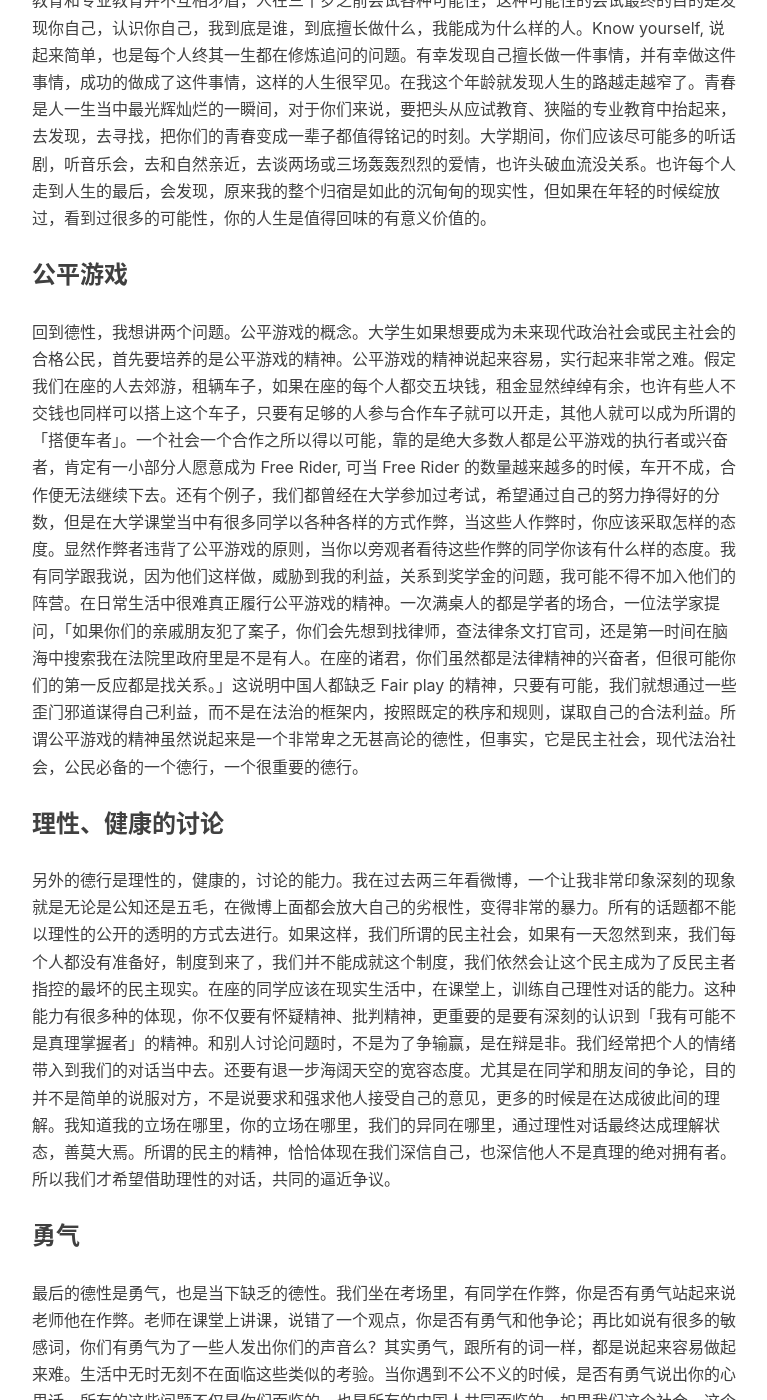
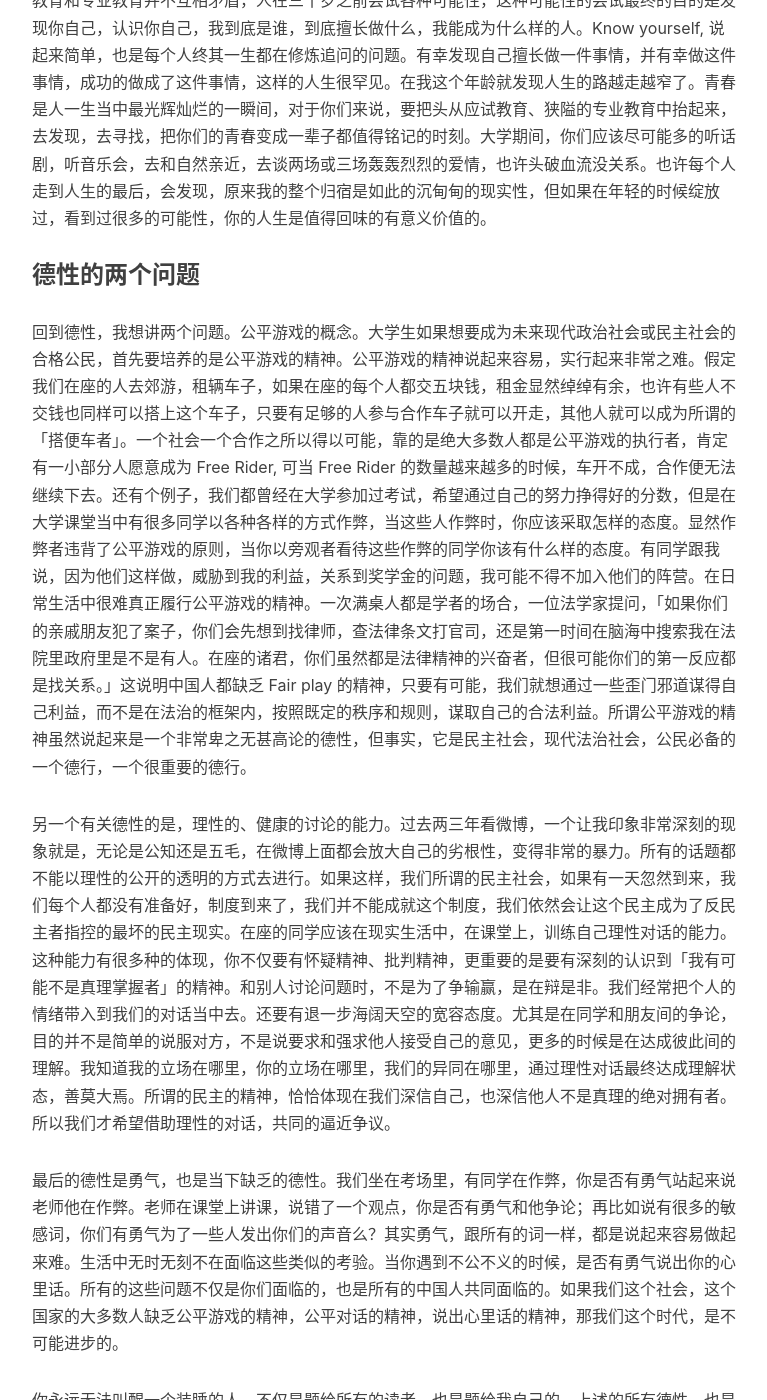
Before and after one commit to dgjj1991/LirenCollege.github.io, a Jekyll site: the page built from _posts/2013-04-28-zhoulian.md, in a window 1280 px wide and 1400 px high, scrolled down 1188 px. Shown: the whole window, without its empty margins (233-1000 px from the left). Built offline with Jekyll 4.4.1, drawn with Linux system fonts in a browser that asks for light colours; nearby versions of some CDN libraries; comment, search, counter and statistics services are not loaded; some of the changed text lies outside the part shown.

Commit message:
modified:   _posts/2013-04-28-zhoulian.md

```diff
--- a/_posts/2013-04-28-zhoulian.md
+++ b/_posts/2013-04-28-zhoulian.md
@@ -23,15 +23,11 @@ tags:
 
 前段时间参加通识教育和文明复兴的研讨会，遇到了非常多北大清华北航的老师，谈论起通识教育的意义和未来在哪里。什么叫做通识教育（General Education）？它不是培养专业性人才，也不是受了既定意识形态束缚的人才，要培养全人。古希腊概念，是全面的人。在专业上成就事业，在性格上培养文化修养，情感培养方面都要成为全面的人。在座谈会上说过不仅要成为知识青年文艺青年普通青年，要成为公共青年二逼青年，最怕成为单向度的人，片面发展某方面才能，忽略全面发展。通识教育和专业教育并不互相矛盾，人在三十岁之前尝试各种可能性，这种可能性的尝试最终的目的是发现你自己，认识你自己，我到底是谁，到底擅长做什么，我能成为什么样的人。Know yourself, 说起来简单，也是每个人终其一生都在修炼追问的问题。有幸发现自己擅长做一件事情，并有幸做这件事情，成功的做成了这件事情，这样的人生很罕见。在我这个年龄就发现人生的路越走越窄了。青春是人一生当中最光辉灿烂的一瞬间，对于你们来说，要把头从应试教育、狭隘的专业教育中抬起来，去发现，去寻找，把你们的青春变成一辈子都值得铭记的时刻。大学期间，你们应该尽可能多的听话剧，听音乐会，去和自然亲近，去谈两场或三场轰轰烈烈的爱情，也许头破血流没关系。也许每个人走到人生的最后，会发现，原来我的整个归宿是如此的沉甸甸的现实性，但如果在年轻的时候绽放过，看到过很多的可能性，你的人生是值得回味的有意义价值的。
 
-### 公平游戏
+### 德性的两个问题
 
-回到德性，我想讲两个问题。公平游戏的概念。大学生如果想要成为未来现代政治社会或民主社会的合格公民，首先要培养的是公平游戏的精神。公平游戏的精神说起来容易，实行起来非常之难。假定我们在座的人去郊游，租辆车子，如果在座的每个人都交五块钱，租金显然绰绰有余，也许有些人不交钱也同样可以搭上这个车子，只要有足够的人参与合作车子就可以开走，其他人就可以成为所谓的「搭便车者」。一个社会一个合作之所以得以可能，靠的是绝大多数人都是公平游戏的执行者或兴奋者，肯定有一小部分人愿意成为 Free Rider, 可当 Free Rider 的数量越来越多的时候，车开不成，合作便无法继续下去。还有个例子，我们都曾经在大学参加过考试，希望通过自己的努力挣得好的分数，但是在大学课堂当中有很多同学以各种各样的方式作弊，当这些人作弊时，你应该采取怎样的态度。显然作弊者违背了公平游戏的原则，当你以旁观者看待这些作弊的同学你该有什么样的态度。我有同学跟我说，因为他们这样做，威胁到我的利益，关系到奖学金的问题，我可能不得不加入他们的阵营。在日常生活中很难真正履行公平游戏的精神。一次满桌人的都是学者的场合，一位法学家提问，「如果你们的亲戚朋友犯了案子，你们会先想到找律师，查法律条文打官司，还是第一时间在脑海中搜索我在法院里政府里是不是有人。在座的诸君，你们虽然都是法律精神的兴奋者，但很可能你们的第一反应都是找关系。」这说明中国人都缺乏 Fair play 的精神，只要有可能，我们就想通过一些歪门邪道谋得自己利益，而不是在法治的框架内，按照既定的秩序和规则，谋取自己的合法利益。所谓公平游戏的精神虽然说起来是一个非常卑之无甚高论的德性，但事实，它是民主社会，现代法治社会，公民必备的一个德行，一个很重要的德行。
+回到德性，我想讲两个问题。公平游戏的概念。大学生如果想要成为未来现代政治社会或民主社会的合格公民，首先要培养的是公平游戏的精神。公平游戏的精神说起来容易，实行起来非常之难。假定我们在座的人去郊游，租辆车子，如果在座的每个人都交五块钱，租金显然绰绰有余，也许有些人不交钱也同样可以搭上这个车子，只要有足够的人参与合作车子就可以开走，其他人就可以成为所谓的「搭便车者」。一个社会一个合作之所以得以可能，靠的是绝大多数人都是公平游戏的执行者，肯定有一小部分人愿意成为 Free Rider, 可当 Free Rider 的数量越来越多的时候，车开不成，合作便无法继续下去。还有个例子，我们都曾经在大学参加过考试，希望通过自己的努力挣得好的分数，但是在大学课堂当中有很多同学以各种各样的方式作弊，当这些人作弊时，你应该采取怎样的态度。显然作弊者违背了公平游戏的原则，当你以旁观者看待这些作弊的同学你该有什么样的态度。有同学跟我说，因为他们这样做，威胁到我的利益，关系到奖学金的问题，我可能不得不加入他们的阵营。在日常生活中很难真正履行公平游戏的精神。一次满桌人都是学者的场合，一位法学家提问，「如果你们的亲戚朋友犯了案子，你们会先想到找律师，查法律条文打官司，还是第一时间在脑海中搜索我在法院里政府里是不是有人。在座的诸君，你们虽然都是法律精神的兴奋者，但很可能你们的第一反应都是找关系。」这说明中国人都缺乏 Fair play 的精神，只要有可能，我们就想通过一些歪门邪道谋得自己利益，而不是在法治的框架内，按照既定的秩序和规则，谋取自己的合法利益。所谓公平游戏的精神虽然说起来是一个非常卑之无甚高论的德性，但事实，它是民主社会，现代法治社会，公民必备的一个德行，一个很重要的德行。
 
-### 理性、健康的讨论
-
-另外的德行是理性的，健康的，讨论的能力。我在过去两三年看微博，一个让我非常印象深刻的现象就是无论是公知还是五毛，在微博上面都会放大自己的劣根性，变得非常的暴力。所有的话题都不能以理性的公开的透明的方式去进行。如果这样，我们所谓的民主社会，如果有一天忽然到来，我们每个人都没有准备好，制度到来了，我们并不能成就这个制度，我们依然会让这个民主成为了反民主者指控的最坏的民主现实。在座的同学应该在现实生活中，在课堂上，训练自己理性对话的能力。这种能力有很多种的体现，你不仅要有怀疑精神、批判精神，更重要的是要有深刻的认识到「我有可能不是真理掌握者」的精神。和别人讨论问题时，不是为了争输赢，是在辩是非。我们经常把个人的情绪带入到我们的对话当中去。还要有退一步海阔天空的宽容态度。尤其是在同学和朋友间的争论，目的并不是简单的说服对方，不是说要求和强求他人接受自己的意见，更多的时候是在达成彼此间的理解。我知道我的立场在哪里，你的立场在哪里，我们的异同在哪里，通过理性对话最终达成理解状态，善莫大焉。所谓的民主的精神，恰恰体现在我们深信自己，也深信他人不是真理的绝对拥有者。所以我们才希望借助理性的对话，共同的逼近争议。
-
-### 勇气
+另一个有关德性的是，理性的、健康的讨论的能力。过去两三年看微博，一个让我印象非常深刻的现象就是，无论是公知还是五毛，在微博上面都会放大自己的劣根性，变得非常的暴力。所有的话题都不能以理性的公开的透明的方式去进行。如果这样，我们所谓的民主社会，如果有一天忽然到来，我们每个人都没有准备好，制度到来了，我们并不能成就这个制度，我们依然会让这个民主成为了反民主者指控的最坏的民主现实。在座的同学应该在现实生活中，在课堂上，训练自己理性对话的能力。这种能力有很多种的体现，你不仅要有怀疑精神、批判精神，更重要的是要有深刻的认识到「我有可能不是真理掌握者」的精神。和别人讨论问题时，不是为了争输赢，是在辩是非。我们经常把个人的情绪带入到我们的对话当中去。还要有退一步海阔天空的宽容态度。尤其是在同学和朋友间的争论，目的并不是简单的说服对方，不是说要求和强求他人接受自己的意见，更多的时候是在达成彼此间的理解。我知道我的立场在哪里，你的立场在哪里，我们的异同在哪里，通过理性对话最终达成理解状态，善莫大焉。所谓的民主的精神，恰恰体现在我们深信自己，也深信他人不是真理的绝对拥有者。所以我们才希望借助理性的对话，共同的逼近争议。
 
 最后的德性是勇气，也是当下缺乏的德性。我们坐在考场里，有同学在作弊，你是否有勇气站起来说老师他在作弊。老师在课堂上讲课，说错了一个观点，你是否有勇气和他争论；再比如说有很多的敏感词，你们有勇气为了一些人发出你们的声音么？其实勇气，跟所有的词一样，都是说起来容易做起来难。生活中无时无刻不在面临这些类似的考验。当你遇到不公不义的时候，是否有勇气说出你的心里话。所有的这些问题不仅是你们面临的，也是所有的中国人共同面临的。如果我们这个社会，这个国家的大多数人缺乏公平游戏的精神，公平对话的精神，说出心里话的精神，那我们这个时代，是不可能进步的。
 
@@ -39,7 +35,7 @@ tags:
 
 **问：** 能否用不正当的手段行正义之事？
 
-**答：** 我的第一直觉反应是不能，在行正义之事的漫长过程中容易被不正当手段带歪。成为你自己反对的人。目的和手段并不能做截然的两分，有时候手段其实是决定了目的的正当性。因为当你以不正当的手段行正义之事时，意味着你在过程当中已经在行不正义之事，只不过用更大的正义为中间的不正义做一种辩护而已，那我很怀疑我这种辩护能否成功，我个人是觉得不行。
+**答：** 我的第一直觉反应是不能，在行正义之事的漫长过程中容易被不正当手段带歪，成为你自己反对的人。目的和手段并不能做截然的两分，有时候手段其实是决定了目的的正当性。因为当你以不正当的手段行正义之事时，意味着你在过程当中已经在行不正义之事，只不过用更大的正义为中间的不正义做一种辩护而已，那我很怀疑我这种辩护能否成功，我个人是觉得不行。
 
 **问：** 全才和专才矛盾吗？
 
```
Also changed, not shown: other parts of _posts/2013-04-28-zhoulian.md (+1 -1 lines).
